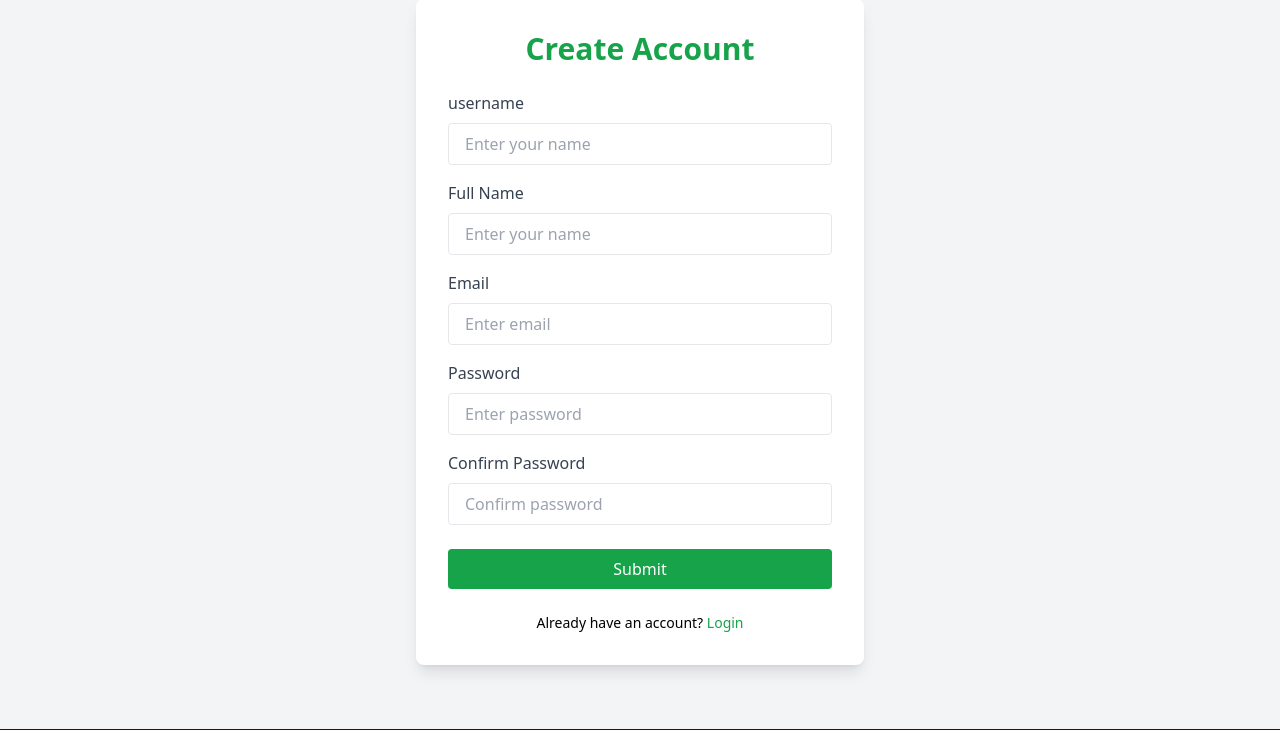
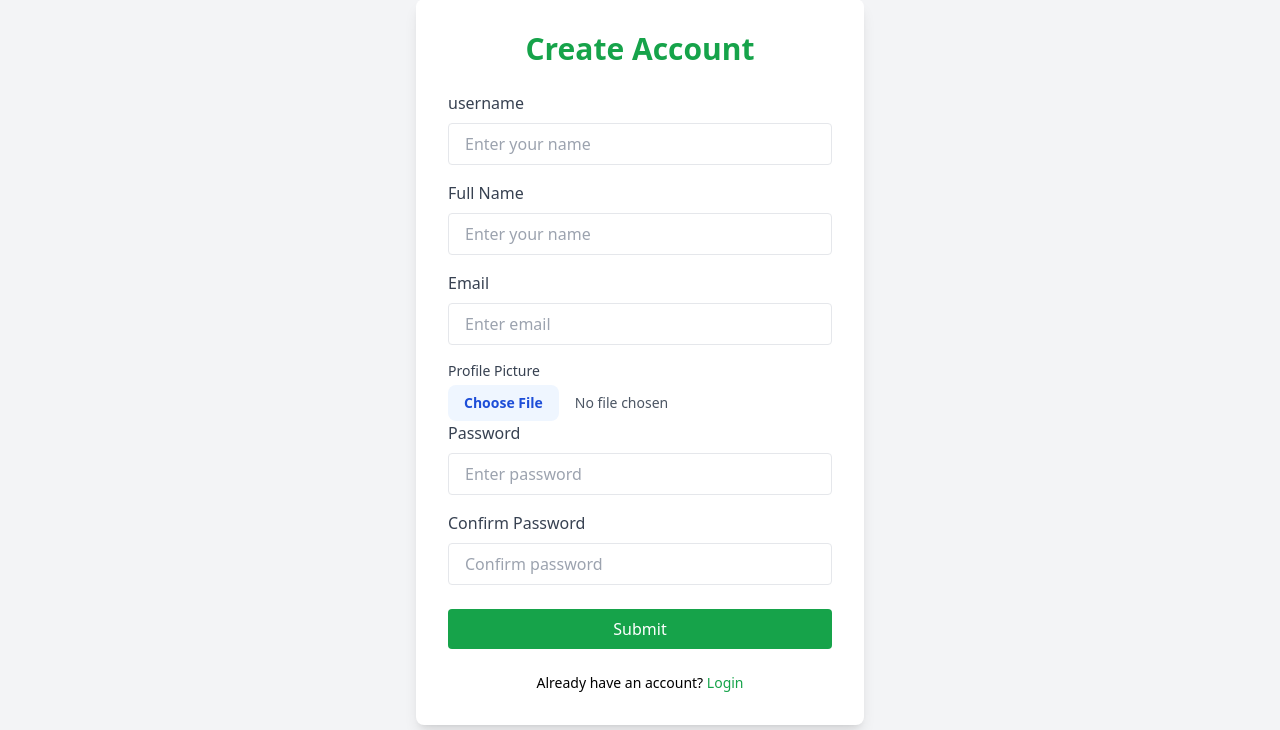
Before and after one commit to rafi-shoishab/django-custom_user_auth, a Django app: page /register/ in a window 1280 px wide. Shown: the part 89-819 px from the top of the page. Run offline with Django 5.2, Linux system fonts and the light colour scheme; some libraries are stand-ins or nearby versions.

Commit message:
registration view started

```diff
--- a/role_system/views.py
+++ b/role_system/views.py
@@ -1,11 +1,47 @@
 from django.shortcuts import render, redirect
 from .models import Customuser, RecruiterProfile, JobSeekerProfile
+from django.contrib import messages
 
 # Create your views here.
 def home(request):
     return render (request, 'role_system/index.html')
 
 def register(request):
+
+    if request.method == "POST":
+        user_name = request.POST.get('username')
+        full_name = request.POST.get('fullname')
+        mail = request.POST.get('email')
+        role = request.POST.get('role')
+        pro_pic = request.FILES.get('profile_photo')
+        pass_word = request.POST.get('password')
+        confrim_password = request.POST.get('re_password')
+
+        if pass_word != confrim_password:
+            messages.error(request, 'Password unmatched')
+            return redirect('register')
+
+        if Customuser.objects.filter(username = user_name).exists():
+            messages.error(request, 'username already exists')
+            return redirect('register')
+
+        if Customuser.objects.filter(email = mail).exists():
+            messages.error(request, 'email already exists')
+            return redirect('register')
+
+        user = Customuser.objects.create_user(
+            username = user_name,
+            email = mail,
+            password = pass_word
+        )
+
+        user.profile_pic = pro_pic
+        user.role = role
+
+        user.save()
+        messages.success(request, 'registration successfull')
+        return redirect ('login')
+
     return render (request, 'role_system/register.html')
 
 def log_in(request):
--- a/templates/role_system/register.html
+++ b/templates/role_system/register.html
@@ -13,36 +13,37 @@
         <!-- user name -->
         <div class="mb-4">
           <label class="block text-gray-700 mb-2">username</label>
-          <input type="text" name="username"
-          placeholder="Enter your name" class="w-full px-4 py-2 border rounded focus:outline-none focus:ring-2 focus:ring-green-500" />
+          <input type="text" name="username" placeholder="Enter your name" class="w-full px-4 py-2 border rounded focus:outline-none focus:ring-2 focus:ring-green-500" />
         </div>
 
         <!-- Name -->
         <div class="mb-4">
           <label class="block text-gray-700 mb-2">Full Name</label>
-          <input type="text" name="full_name"
-          placeholder="Enter your name" class="w-full px-4 py-2 border rounded focus:outline-none focus:ring-2 focus:ring-green-500" />
+          <input type="text" name="fullname" placeholder="Enter your name" class="w-full px-4 py-2 border rounded focus:outline-none focus:ring-2 focus:ring-green-500" />
         </div>
 
         <!-- Email -->
         <div class="mb-4">
           <label class="block text-gray-700 mb-2">Email</label>
-          <input type="email" name="email"
-          placeholder="Enter email" class="w-full px-4 py-2 border rounded focus:outline-none focus:ring-2 focus:ring-green-500" />
+          <input type="email" name="email" placeholder="Enter email" class="w-full px-4 py-2 border rounded focus:outline-none focus:ring-2 focus:ring-green-500" />
+        </div>
+
+        <!-- Profile Picture -->
+        <div>
+          <label class="block mb-1 text-sm font-medium text-gray-700">Profile Picture</label>
+          <input type="file" name="profile_photo" accept="image/*" class="w-full text-sm text-gray-600 file:mr-4 file:py-2 file:px-4 file:rounded-lg file:border-0 file:text-sm file:font-semibold file:bg-blue-50 file:text-blue-700 hover:file:bg-blue-100" />
         </div>
 
         <!-- Password -->
         <div class="mb-4">
           <label class="block text-gray-700 mb-2">Password</label>
-          <input type="password" name="password"
-          placeholder="Enter password" class="w-full px-4 py-2 border rounded focus:outline-none focus:ring-2 focus:ring-green-500" />
+          <input type="password" name="password" placeholder="Enter password" class="w-full px-4 py-2 border rounded focus:outline-none focus:ring-2 focus:ring-green-500" />
         </div>
 
         <!-- Confirm Password -->
         <div class="mb-6">
           <label class="block text-gray-700 mb-2">Confirm Password</label>
-          <input type="password" name="re_password"
-          placeholder="Confirm password" class="w-full px-4 py-2 border rounded focus:outline-none focus:ring-2 focus:ring-green-500" />
+          <input type="password" name="re_password" placeholder="Confirm password" class="w-full px-4 py-2 border rounded focus:outline-none focus:ring-2 focus:ring-green-500" />
         </div>
 
         <!-- Button -->
```
